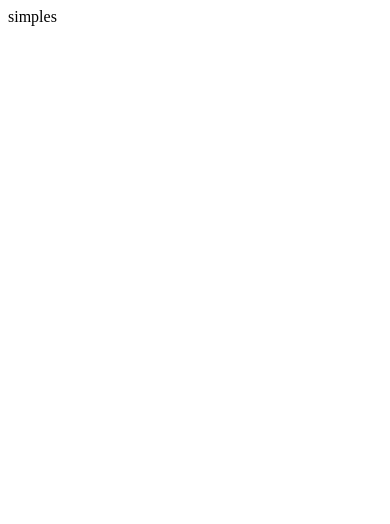
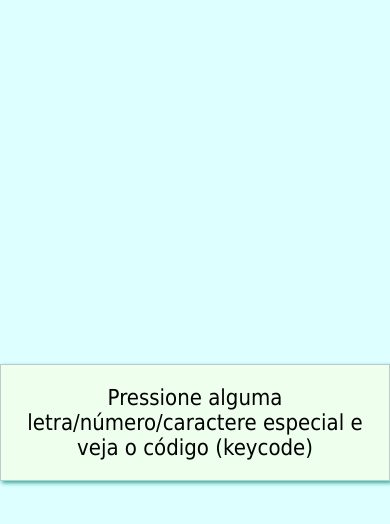
Before and after one commit to ShaTeixeira/15projects15days, a plain HTML site: page eventkey/index.html in a window 390 px wide. Drawn offline with Linux system fonts and the light colour scheme.

Commit message:
update project key of keyboard

```diff
--- a/eventkey/index.html
+++ b/eventkey/index.html
@@ -1 +1,23 @@
-simples
+<!DOCTYPE html>
+<html lang="en">
+
+<head>
+    <meta charset="UTF-8" />
+    <meta name="viewport" content="width=device-width, initial-scale=1.0" />
+    <link rel="stylesheet" href="styles.css" />
+    <title>Aplicando conhecimentos de JS</title>
+</head>
+
+<body>
+
+    <div id="press">
+        <div class="key">
+            Pressione alguma letra/número/caractere especial e veja o código (keycode)
+        </div>
+    </div>
+
+    <script src="main.js"></script>
+
+</body>
+
+</html>
--- /dev/null
+++ b/eventkey/main.js
@@ -0,0 +1,17 @@
+const press = document.getElementById("press");
+
+window.addEventListener("keydown", (event) => {
+    press.innerHTML = `
+        <div class="key">
+            ${event.key === " " ? "Space" : event.key}
+        </div>
+
+        <div class="key">
+            ${event.keyCode}
+        </div>
+
+        <div class="key">
+            ${event.code}
+        </div>
+    `;
+});
--- /dev/null
+++ b/eventkey/styles.css
@@ -0,0 +1,36 @@
+* {
+  margin:0;
+  padding: 0;
+  box-sizing: border-box;
+}
+
+body {
+  background: #dff;
+  font-family: 'Tahoma', monospace;
+
+  display: flex;
+  align-items: center;
+  justify-content: center;
+  text-align: center;
+
+  height: 100vh;
+}
+
+.key {
+  border: 1px solid #bcc;
+  background: #efe;
+  box-shadow: 2px 2px 4px #3a9;
+  display: inline-flex;
+  align-items: center;
+  font-size: 22px;
+  padding: 20px;
+  flex-direction: column;
+  margin: 10px;
+  min-width: 150px;
+}
+
+@media(max-width:768px){
+ .key{
+   margin: 10px 0px;
+  }
+}
```
